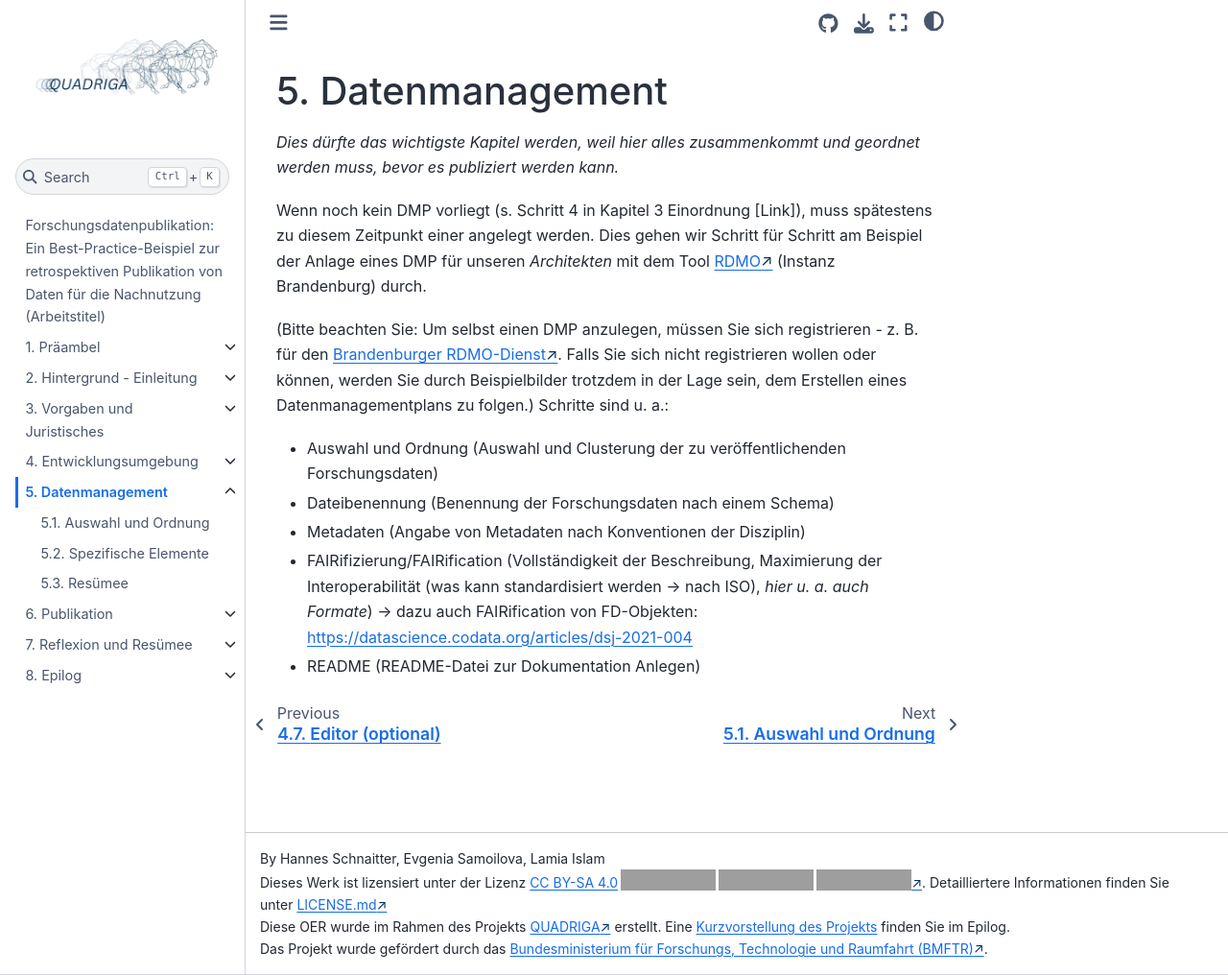
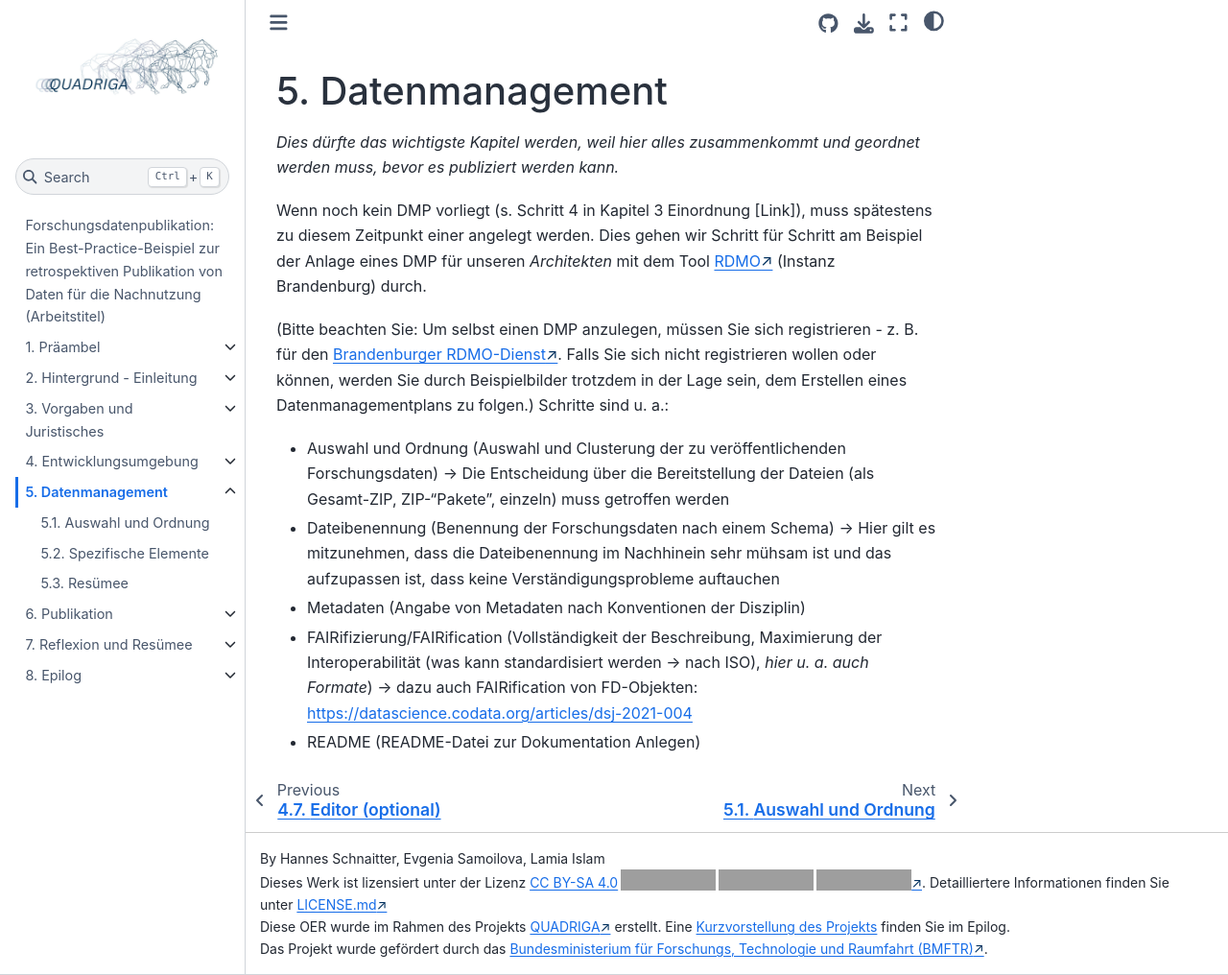
Before and after one commit to quadriga-dk/Tabelle-Fallstudie-4, a Jupyter Book: the page built from Kapitel4_Datenmanagement/einleitung.md, in a window 1280 px wide and 1016 px high. Shown: the whole window at 96% size. Built offline with Jupyter Book 1.0.4 settings and Sphinx 7.4.7 and the Sphinx Book theme 1.1.4, drawn with Linux system fonts in a browser that asks for light colours; pages that are not in the unit, such as notebooks, are missing from menus; grey boxes are pictures that could not be loaded.

Commit message:
Enhance introduction with DMP creation steps
Added additional details on file organization and naming conventions for research data management plans.

```diff
--- a/Kapitel4_Datenmanagement/einleitung.md
+++ b/Kapitel4_Datenmanagement/einleitung.md
@@ -8,8 +8,8 @@ Wenn noch kein DMP vorliegt (s. Schritt 4 in Kapitel 3 Einordnung [Link]), muss
 
 (Bitte beachten Sie: Um selbst einen DMP anzulegen, müssen Sie sich registrieren - z. B. für den <a href="https://rdmo.fdm-bb.de/account/signup/" class="external-link" target="_blank">Brandenburger RDMO-Dienst</a>. Falls Sie sich nicht registrieren wollen oder können, werden Sie durch Beispielbilder trotzdem in der Lage sein, dem Erstellen eines Datenmanagementplans zu folgen.)
 Schritte sind u. a.:
-- Auswahl und Ordnung (Auswahl und Clusterung der zu veröffentlichenden Forschungsdaten)
-- Dateibenennung (Benennung der Forschungsdaten nach einem Schema)
+- Auswahl und Ordnung (Auswahl und Clusterung der zu veröffentlichenden Forschungsdaten) -> Die Entscheidung über die Bereitstellung der Dateien (als Gesamt-ZIP, ZIP-"Pakete", einzeln) muss getroffen werden
+- Dateibenennung (Benennung der Forschungsdaten nach einem Schema) -> Hier gilt es mitzunehmen, dass die Dateibenennung im Nachhinein sehr mühsam ist und das aufzupassen ist, dass keine Verständigungsprobleme auftauchen
 - Metadaten (Angabe von Metadaten nach Konventionen der Disziplin)
 - FAIRifizierung/FAIRification (Vollständigkeit der Beschreibung, Maximierung der Interoperabilität (was kann standardisiert werden -> nach ISO), *hier u. a. auch Formate*) -> dazu auch FAIRification von FD-Objekten: https://datascience.codata.org/articles/dsj-2021-004
 - README (README-Datei zur Dokumentation Anlegen)
```
